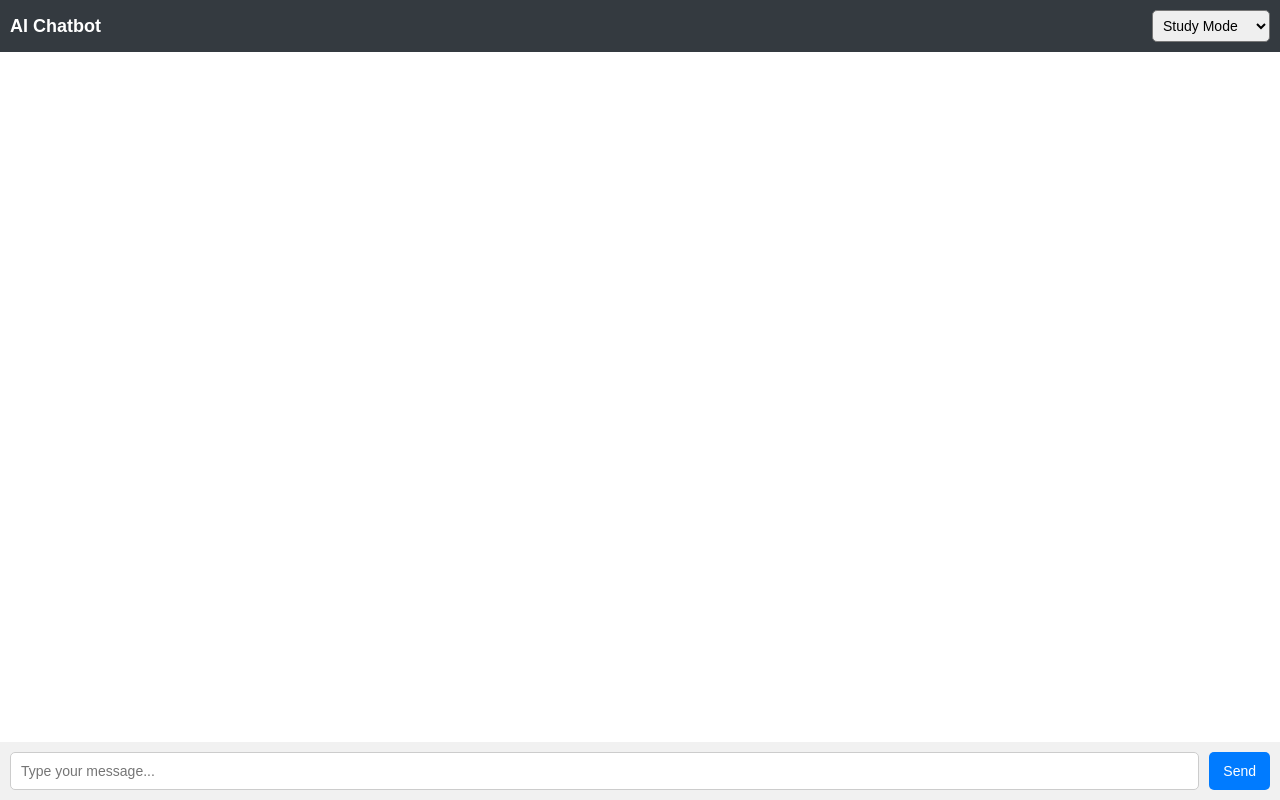
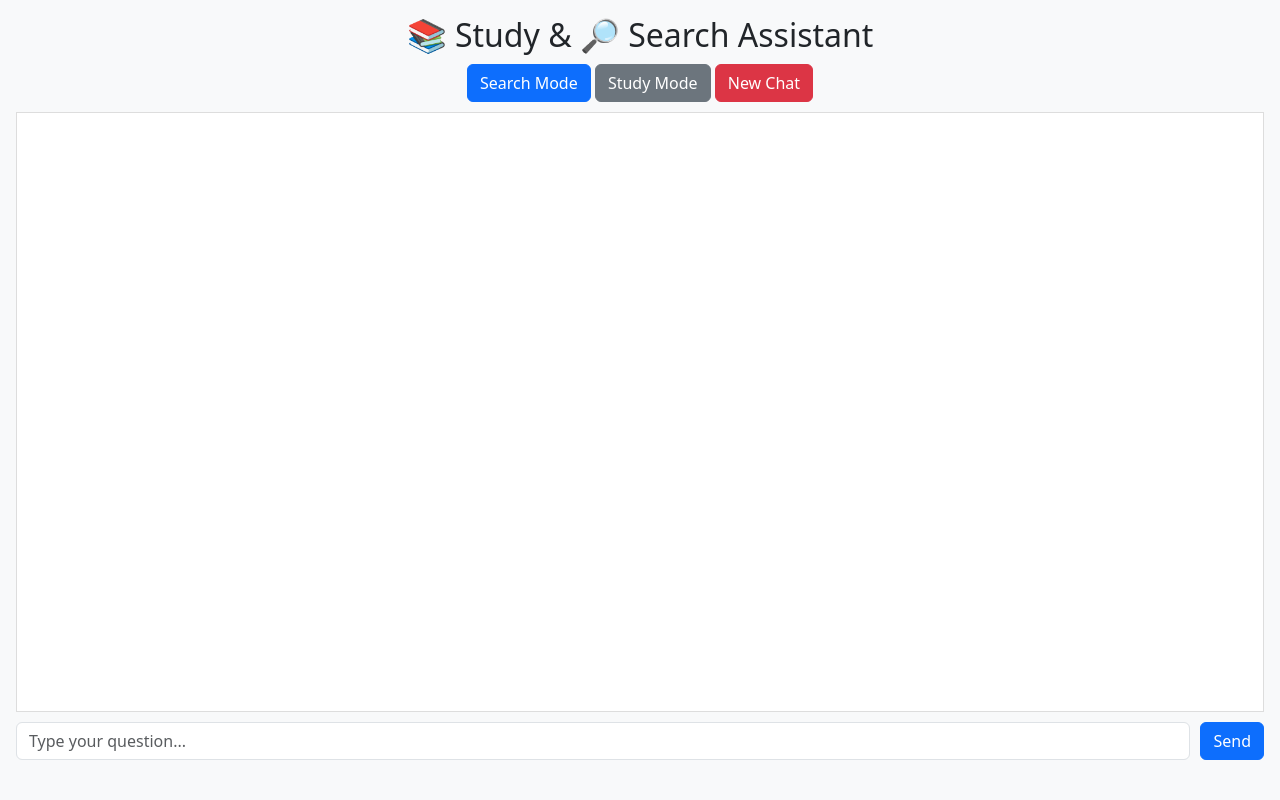
Before and after one commit to atharva1010/PO_AI, a Flask app: page / in a window 1280 px wide. Run offline with Flask 3, Linux system fonts and the light colour scheme.

Commit message:
Update index.html

```diff
--- a/templates/index.html
+++ b/templates/index.html
@@ -1,229 +1,169 @@
 <!DOCTYPE html>
 <html lang="en">
 <head>
-  <meta charset="UTF-8">
-  <title>AI Chatbot</title>
-  <meta name="viewport" content="width=device-width, initial-scale=1.0"> <!-- Mobile responsive -->
+  <meta charset="UTF-8" />
+  <meta name="viewport" content="width=device-width, initial-scale=1.0" />
+  <title>Study & Search Assistant</title>
+  <link rel="stylesheet" href="https://cdn.jsdelivr.net/npm/bootstrap@5.3.2/dist/css/bootstrap.min.css">
   <style>
     body {
-      margin: 0;
-      font-family: Arial, sans-serif;
+      background: #f8f9fa;
       height: 100vh;
       display: flex;
       flex-direction: column;
-      background: #f8f9fa;
-      overflow: hidden;
     }
-    header {
-      background: #343a40;
-      color: white;
-      padding: 10px;
-      display: flex;
-      justify-content: space-between;
-      align-items: center;
-      flex-wrap: wrap;
+    .mode-switch {
+      margin: 10px 0;
+      text-align: center;
     }
-    header h1 {
-      margin: 0;
-      font-size: 18px;
-    }
-    #modeSelect {
-      padding: 6px;
-      border-radius: 5px;
-      font-size: 14px;
-    }
-    #searchBar, #fileUpload {
-      display: none;
-      padding: 10px;
-      background: #fff;
-      border-bottom: 1px solid #ddd;
-    }
-    #searchBar input, #fileUpload input {
-      width: 70%;
-      padding: 6px;
-      font-size: 14px;
-    }
-    #searchBar button, #fileUpload button {
-      padding: 6px 12px;
-      margin-left: 5px;
-      font-size: 14px;
-    }
-    #chat-container {
+    .chat-container {
       flex: 1;
-      display: flex;
-      flex-direction: column;
       overflow-y: auto;
       padding: 10px;
+      border: 1px solid #ddd;
       background: #fff;
     }
     .chat-message {
-      margin: 6px 0;
-      padding: 10px 14px;
+      margin: 8px 0;
+      padding: 10px;
       border-radius: 8px;
-      max-width: 80%;
-      word-wrap: break-word;
     }
-    .user {
+    .user-msg {
       background: #007bff;
       color: white;
-      align-self: flex-end;
+      text-align: right;
     }
-    .bot {
+    .bot-msg {
       background: #e9ecef;
-      color: black;
-      align-self: flex-start;
+      text-align: left;
     }
-    #input-container {
+    .input-area {
       display: flex;
-      padding: 10px;
-      background: #f1f1f1;
+      gap: 10px;
+      margin-top: 10px;
     }
-    #messageInput {
-      flex: 1;
-      padding: 10px;
-      border-radius: 5px;
-      border: 1px solid #ccc;
-      font-size: 14px;
+    .upload-section {
+      display: none;
+      margin: 10px 0;
     }
-    button {
-      margin-left: 10px;
-      padding: 10px 14px;
-      border: none;
-      border-radius: 5px;
-      background: #007bff;
-      color: white;
-      cursor: pointer;
-      font-size: 14px;
+    /* Freeze body scroll in Search mode */
+    body.search-mode {
+      overflow: hidden;
     }
-    button:hover {
-      background: #0056b3;
-    }
-
-    /* 📱 Mobile adjustments */
-    @media (max-width: 600px) {
-      header {
-        flex-direction: column;
-        align-items: flex-start;
-      }
-      #searchBar input, #fileUpload input {
-        width: 60%;
-      }
-      button {
-        margin-left: 0;
-        margin-top: 5px;
-      }
-      #input-container {
-        flex-direction: column;
-      }
-      #messageInput {
-        width: 100%;
-        margin-bottom: 5px;
-      }
+    body.search-mode .chat-container {
+      height: calc(100vh - 200px);
+      overflow-y: auto;
     }
   </style>
 </head>
-<body>
-  <header>
-    <h1>AI Chatbot</h1>
-    <select id="modeSelect">
-      <option value="study">Study Mode</option>
-      <option value="search">Search Mode</option>
-    </select>
-  </header>
+<body class="search-mode">
+  <div class="container-fluid p-3">
+    <h2 class="text-center">📚 Study & 🔎 Search Assistant</h2>
 
-  <div id="searchBar">
-    <input type="text" id="searchInput" placeholder="Search your study data...">
-    <button onclick="searchData()">Search</button>
-  </div>
+    <!-- Mode Switch -->
+    <div class="mode-switch">
+      <button id="searchModeBtn" class="btn btn-primary">Search Mode</button>
+      <button id="studyModeBtn" class="btn btn-secondary">Study Mode</button>
+      <button id="clearChatBtn" class="btn btn-danger">New Chat</button>
+    </div>
 
-  <div id="fileUpload">
-    <input type="file" id="fileInput" multiple>
-    <button onclick="uploadFiles()">Upload</button>
-  </div>
+    <!-- Upload Section (Study Mode Only) -->
+    <div class="upload-section text-center" id="uploadSection">
+      <form id="uploadForm" enctype="multipart/form-data">
+        <input type="file" name="file" id="fileInput" class="form-control mb-2" accept=".pdf,.txt,.csv,.xlsx,.docx" required>
+        <button type="submit" class="btn btn-success">Upload & Study</button>
+      </form>
+    </div>
 
-  <div id="chat-container"></div>
+    <!-- Chat Container -->
+    <div class="chat-container" id="chatContainer"></div>
 
-  <div id="input-container">
-    <input type="text" id="messageInput" placeholder="Type your message...">
-    <button onclick="sendMessage()">Send</button>
+    <!-- Input Area -->
+    <div class="input-area">
+      <input type="text" id="userInput" class="form-control" placeholder="Type your question..." />
+      <button id="sendBtn" class="btn btn-primary">Send</button>
+    </div>
   </div>
 
   <script>
-    const modeSelect = document.getElementById('modeSelect');
-    const searchBar = document.getElementById('searchBar');
-    const fileUpload = document.getElementById('fileUpload');
-    const chatContainer = document.getElementById('chat-container');
+    const chatContainer = document.getElementById("chatContainer");
+    const userInput = document.getElementById("userInput");
+    const sendBtn = document.getElementById("sendBtn");
+    const uploadSection = document.getElementById("uploadSection");
+    const searchModeBtn = document.getElementById("searchModeBtn");
+    const studyModeBtn = document.getElementById("studyModeBtn");
+    const clearChatBtn = document.getElementById("clearChatBtn");
 
-    modeSelect.addEventListener('change', () => {
-      chatContainer.innerHTML = "";
-      if (modeSelect.value === "search") {
-        searchBar.style.display = "block";
-        fileUpload.style.display = "none";
-      } else {
-        searchBar.style.display = "none";
-        fileUpload.style.display = "block";
-      }
-    });
+    let mode = "search"; // default mode
 
-    function sendMessage() {
-      const input = document.getElementById('messageInput');
-      const text = input.value.trim();
-      if (text === "") return;
-
-      addMessage(text, "user");
-
-      fetch('/chat', {
-        method: 'POST',
-        headers: { 'Content-Type': 'application/json' },
-        body: JSON.stringify({ message: text, mode: modeSelect.value })
-      })
-      .then(res => res.json())
-      .then(data => {
-        addMessage(data.reply, "bot");
-      });
-
-      input.value = "";
-    }
-
-    function addMessage(text, sender) {
-      const div = document.createElement('div');
-      div.className = `chat-message ${sender}`;
-      div.textContent = text;
+    // Add message to chat
+    function addMessage(msg, type) {
+      const div = document.createElement("div");
+      div.classList.add("chat-message", type === "user" ? "user-msg" : "bot-msg");
+      div.innerText = msg;
       chatContainer.appendChild(div);
       chatContainer.scrollTop = chatContainer.scrollHeight;
     }
 
-    function searchData() {
-      const query = document.getElementById('searchInput').value;
-      if (!query) return;
+    // Send question
+    sendBtn.addEventListener("click", async () => {
+      const question = userInput.value.trim();
+      if (!question) return;
+      addMessage(question, "user");
+      userInput.value = "";
 
-      fetch('/search', {
-        method: 'POST',
-        headers: { 'Content-Type': 'application/json' },
-        body: JSON.stringify({ query })
-      })
-      .then(res => res.json())
-      .then(data => {
-        addMessage("🔎 " + data.results.join(", "), "bot");
+      let endpoint = mode === "search" ? "/search" : "/study";
+
+      const response = await fetch(endpoint, {
+        method: "POST",
+        headers: { "Content-Type": "application/json" },
+        body: JSON.stringify({ query: question })
       });
-    }
+      const data = await response.json();
+      addMessage(data.answer, "bot");
+    });
 
-    function uploadFiles() {
-      const files = document.getElementById('fileInput').files;
-      if (files.length === 0) return;
+    // Mode Switch
+    searchModeBtn.addEventListener("click", () => {
+      mode = "search";
+      uploadSection.style.display = "none";
+      document.body.classList.add("search-mode");
+      document.body.classList.remove("study-mode");
+      addMessage("Switched to Search Mode 🔎", "bot");
+    });
+
+    studyModeBtn.addEventListener("click", () => {
+      mode = "study";
+      uploadSection.style.display = "block";
+      document.body.classList.add("study-mode");
+      document.body.classList.remove("search-mode");
+      addMessage("Switched to Study Mode 📚", "bot");
+    });
+
+    // File Upload
+    document.getElementById("uploadForm").addEventListener("submit", async (e) => {
+      e.preventDefault();
+      const file = document.getElementById("fileInput").files[0];
+      if (!file) return;
 
       const formData = new FormData();
-      for (let f of files) formData.append("files", f);
+      formData.append("file", file);
 
-      fetch('/upload', {
-        method: 'POST',
-        body: formData
-      })
-      .then(res => res.json())
-      .then(data => {
-        addMessage("✅ " + data.message, "bot");
-      });
-    }
+      const res = await fetch("/upload", { method: "POST", body: formData });
+      const data = await res.json();
+      addMessage("File studied ✅: " + file.name, "bot");
+    });
+
+    // Clear Chat
+    clearChatBtn.addEventListener("click", () => {
+      chatContainer.innerHTML = "";
+      addMessage("🆕 New Chat started", "bot");
+    });
+
+    // Enter key to send
+    userInput.addEventListener("keypress", (e) => {
+      if (e.key === "Enter") sendBtn.click();
+    });
   </script>
 </body>
 </html>
```
